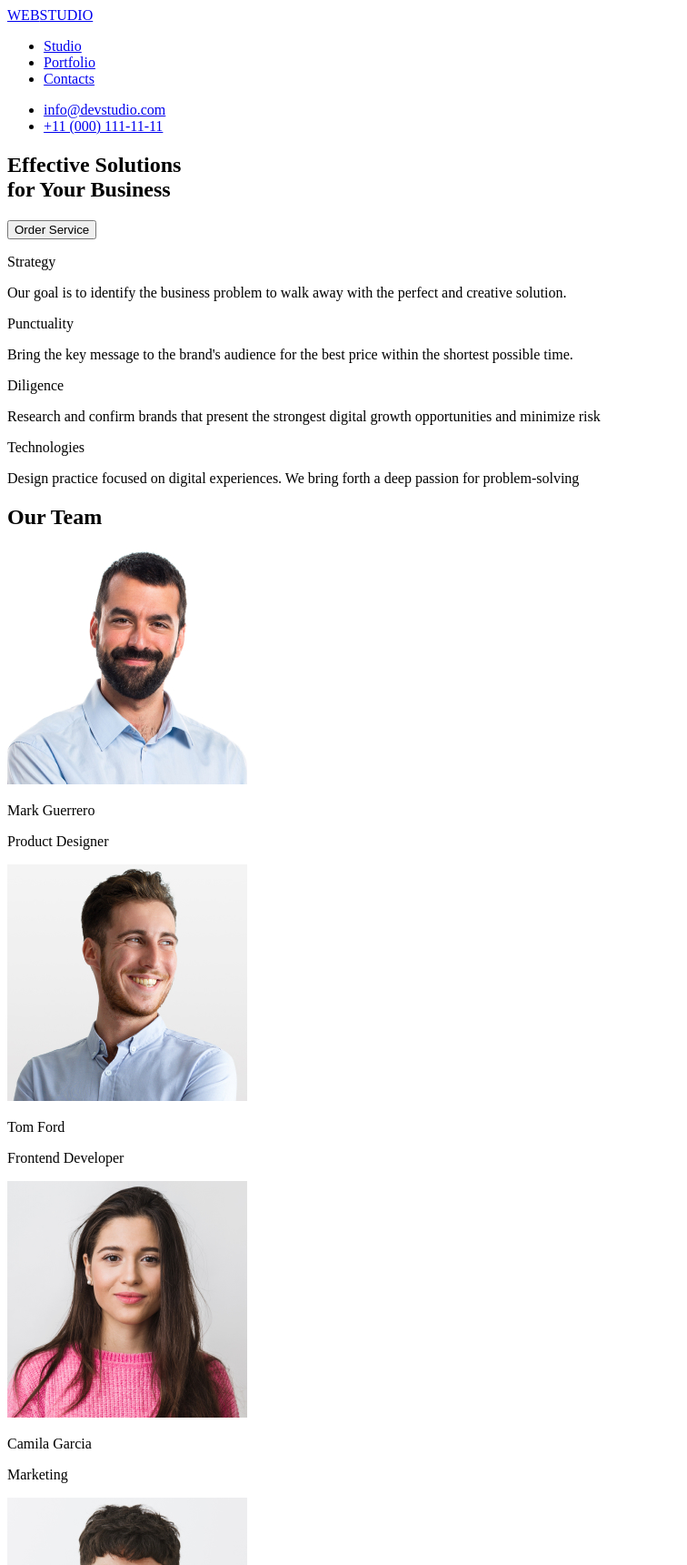
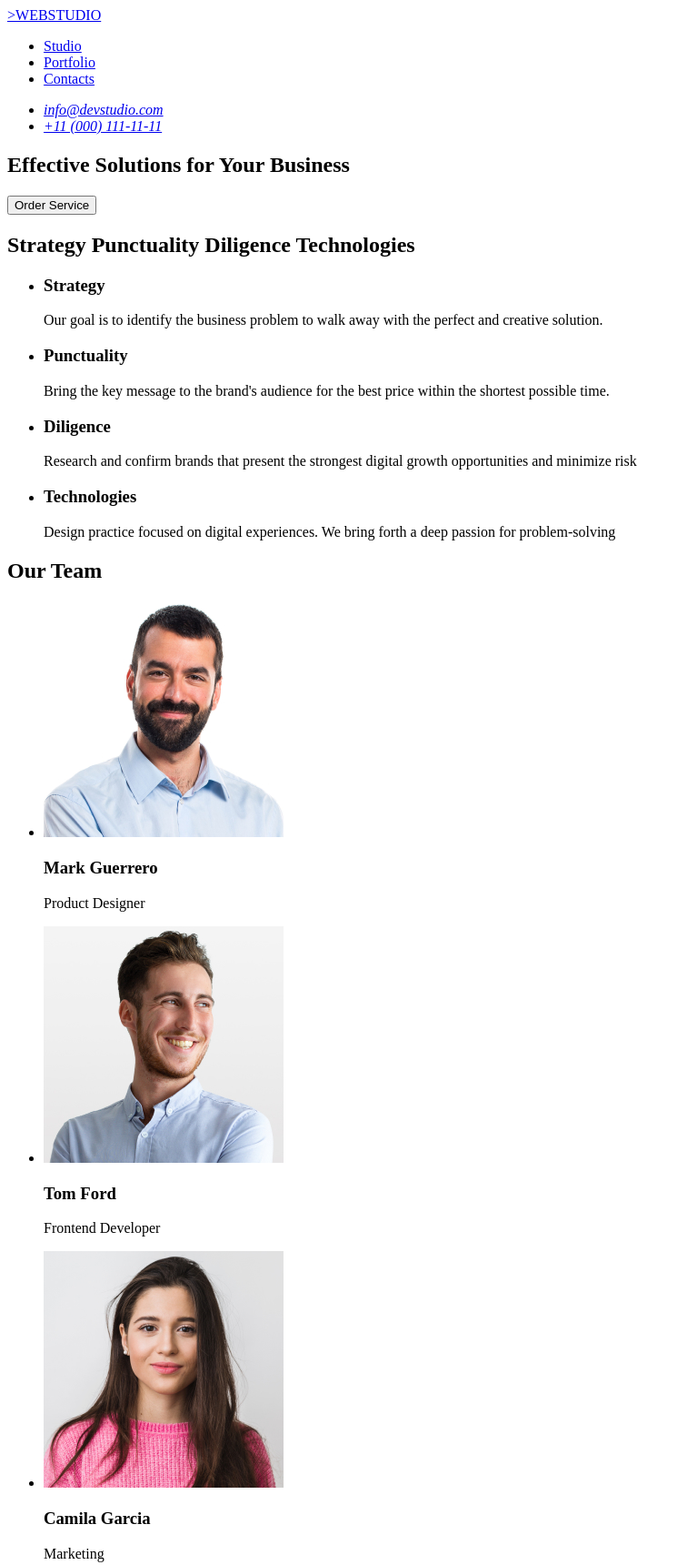
Before and after one commit to TwiSssss/my-first-project, a plain HTML site: page index.html in a window 1280 px wide. Shown: the top 1720 px of the page at 91% size, without its empty margins (0-756 px from the left). Drawn offline with Linux system fonts and the light colour scheme.

Commit message:
commit message

```diff
--- a/index.html
+++ b/index.html
@@ -7,98 +7,107 @@
   </head>
   <body>
     <header>
-      <a href="#"><span>WEB</span>STUDIO</a>
       <nav>
+        <a href="./index.html">>WEBSTUDIO</a>
         <ul>
           <li><a href="#"> Studio </a></li>
           <li><a href="#"> Portfolio </a></li>
           <li><a href="#"> Contacts </a></li>
         </ul>
       </nav>
+      <address>
         <ul>
           <li><a href="mailto:info@devstudio.com">info@devstudio.com</a></li>
           <li><a href="tel:+110001111111">+11 (000) 111-11-11</a></li>
         </ul>
+      </address>
     </header>
     <main>
       <section>
-        <h1>
-          Effective Solutions<br />
-          for Your Business
-        </h1>
+        <h1>Effective Solutions for Your Business</h1>
         <button type="button">Order Service</button>
       </section>
       <section>
-        <div>
-          <p>Strategy</p>
+        <h2>Strategy Punctuality Diligence Technologies</h2>
+        <ul>
+          <li>
+            <h3>Strategy</h3>
             <p>
               Our goal is to identify the business problem to walk away with the
               perfect and creative solution.
             </p>
-        </div>
-        <div>
-          <p>Punctuality</p>
+          </li>
+          <li>
+            <h3>Punctuality</h3>
             <p>
               Bring the key message to the brand's audience for the best price
               within the shortest possible time.
             </p>
-        </div>
-        <div>
-          <p>Diligence</p>
+          </li>
+          <li>
+            <h3>Diligence</h3>
             <p>
               Research and confirm brands that present the strongest digital
               growth opportunities and minimize risk
             </p>
-        </div>
-        <div>
-          <p>Technologies</p>
+          </li>
+          <li>
+            <h3>Technologies</h3>
             <p>
               Design practice focused on digital experiences. We bring forth a
               deep passion for problem-solving
             </p>
-        </div>
+          </li>
+        </ul>
       </section>
       <section>
         <h2>Our Team</h2>
-        <div>
+        <ul>
+          <li>
             <img
-            src="images/mark.jpg"
+              src="./images/mark.jpg"
               width="264"
               height="260"
               alt="Mark Guerrero"
             />
-          <p>Mark Guerrero</p>
+            <h3>Mark Guerrero</h3>
             <p>Product Designer</p>
-        </div>
-        <div>
-          <img src="images/tom.jpg" width="264" height="260" alt="Tom Ford" />
-          <p>Tom Ford</p>
+          </li>
+          <li>
+            <img
+              src="./images/tom.jpg"
+              width="264"
+              height="260"
+              alt="Tom Ford"
+            />
+            <h3>Tom Ford</h3>
             <p>Frontend Developer</p>
-        </div>
-        <div>
+          </li>
+          <li>
             <img
-            src="images/camila.jpg"
+              src="./images/camila.jpg"
               width="264"
               height="260"
               alt="Camila Garcia"
             />
-          <p>Camila Garcia</p>
+            <h3>Camila Garcia</h3>
             <p>Marketing</p>
-        </div>
-        <div>
+          </li>
+          <li>
             <img
-            src="images/daniel.jpg"
+              src="./images/daniel.jpg"
               width="264"
               height="260"
               alt="Daniel Wilson"
             />
-          <p>Daniel Wilson</p>
+            <h3>Daniel Wilson</h3>
             <p>UI Designer</p>
-        </div>
+          </li>
+        </ul>
       </section>
     </main>
     <footer>
-      <a href="#"><span>WEB</span>STUDIO</a>
+      <a href="./index.html">WEBSTUDIO</a>
       <p>
         Increase the flow of customers and sales for your business with digital
         marketing & growth solutions.
```
Lines whose indentation alone changed are shown as unchanged.
